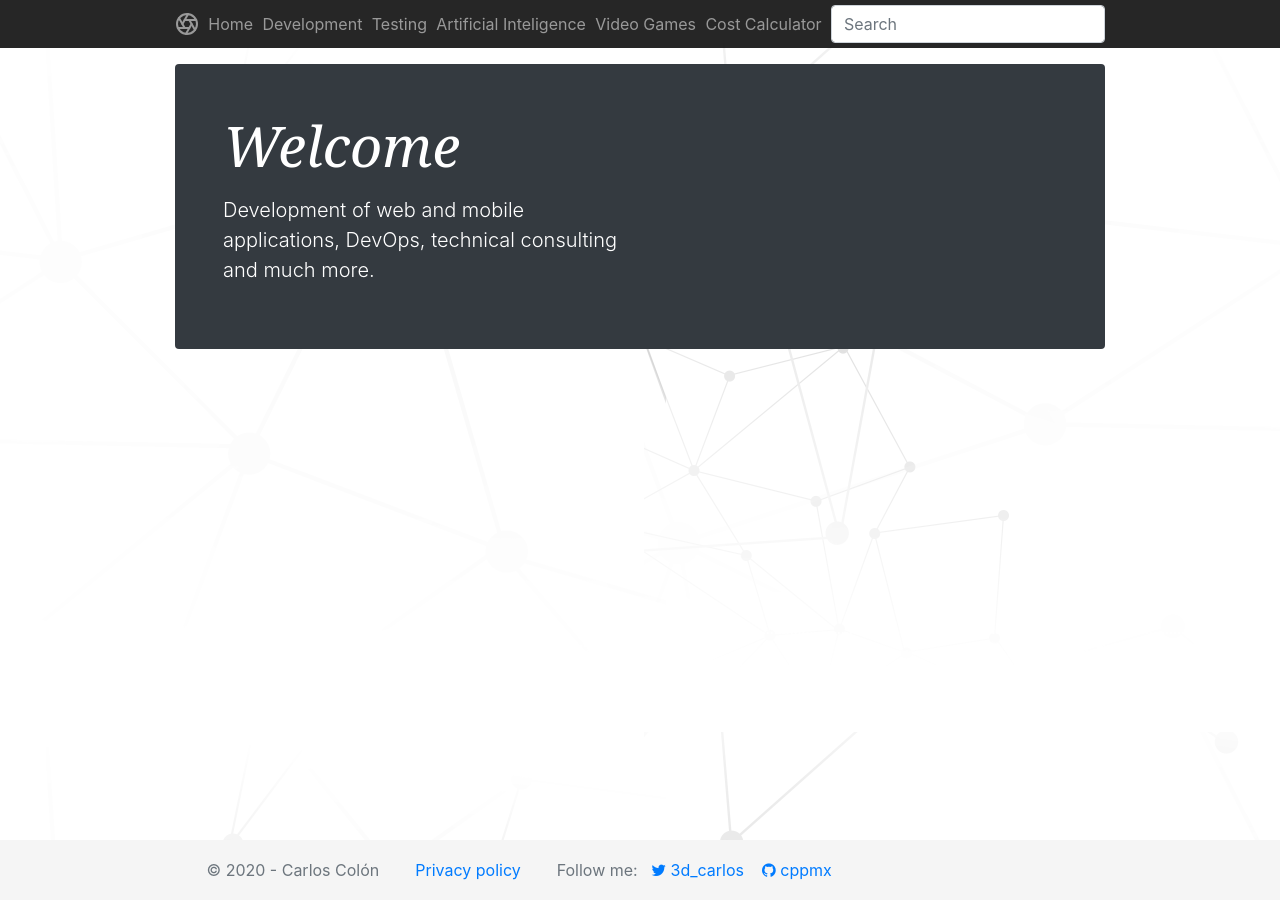
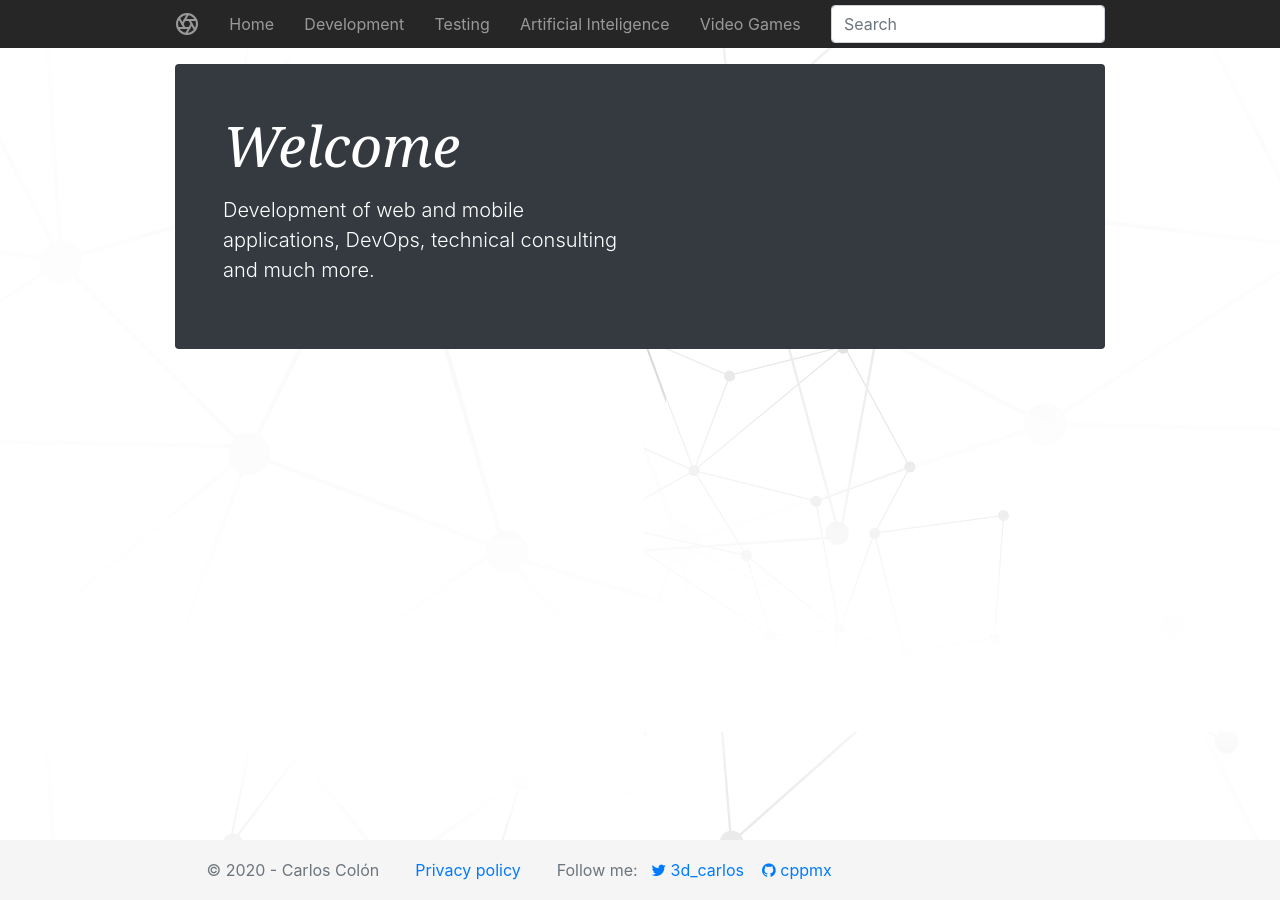
Before and after one commit to cppmx/cppmx.github.io, a Jekyll site: the page built from index.markdown, in a window 1280 px wide. Built offline with Jekyll 4.4.1, drawn with Linux system fonts in a browser that asks for light colours.

Commit message:
Removed calculator option

```diff
--- a/_includes/main_navigation.html
+++ b/_includes/main_navigation.html
@@ -8,7 +8,7 @@
         <a class="py-2 d-none d-md-inline-block" href="{{ "/testing.html" | absolute_url }}">Testing</a>
         <a class="py-2 d-none d-md-inline-block" href="{{ "/ai.html" | absolute_url }}">Artificial Inteligence</a>
         <a class="py-2 d-none d-md-inline-block" href="{{ "/videogames.html" | absolute_url }}">Video Games</a>
-        <a class="py-2 d-none d-md-inline-block" href="{{ "/calculator.html" | absolute_url }}">Cost Calculator</a>
+        <!--<a class="py-2 d-none d-md-inline-block" href="{{ "/calculator.html" | absolute_url }}">Cost Calculator</a>-->
         <form class="form-inline my-2 my-md-0" action="{{ "/search.html" | absolute_url }}">
             <input class="form-control" type="text" placeholder="Search" name="query" id="search-box" pattern=".{3,}" title="At least 3 characters" required>
         </form>
```
